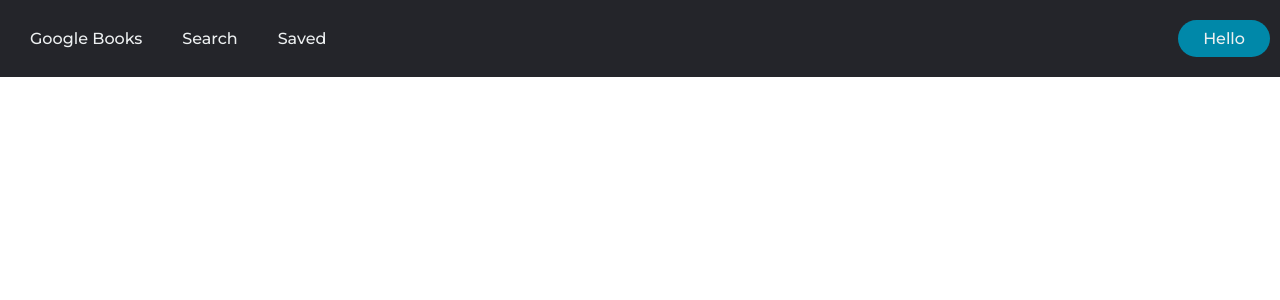
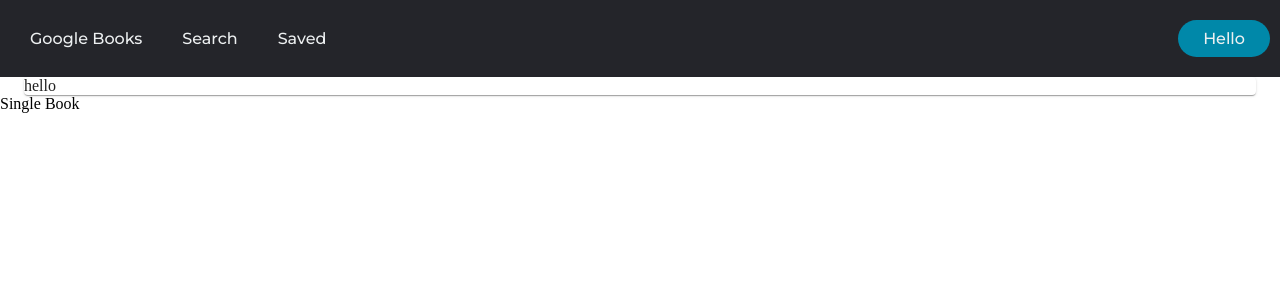
Before and after one commit to kev-luo/google-books, a React (Create React App) app in the folder client/: page /book/1 in a window 1280 px wide. Shown: the top 300 px of the page. Built offline with nearby package versions, Linux system fonts and the light colour scheme.

Commit message:
react-router dom set up

```diff
--- a/client/src/App.js
+++ b/client/src/App.js
@@ -1,10 +1,23 @@
 import React from 'react';
+import { BrowserRouter as Router, Switch, Route } from 'react-router-dom';
 import './App.css';
 
+import Search from './pages/Search';
+import Saved from './pages/Saved';
+import SingleBook from './pages/SingleBook';
 import Nav from './components/Nav';
+import Jumbotron from './components/Jumbotron';
 
 export default function App() {
   return (
-    <Nav />
+    <Router>
+      <Nav />
+      <Jumbotron />
+      <Switch>
+        <Route exact path="/" component={Search} />
+        <Route exact path="/saved" component={Saved} />
+        <Route exact path="/book/:id" component={SingleBook} />
+      </Switch>
+    </Router>
   )
 }
--- a/client/src/components/Jumbotron.js
+++ b/client/src/components/Jumbotron.js
@@ -1,9 +1,14 @@
 import React from 'react'
+import { makeStyles } from '@material-ui/core/styles';
+import { Container, Paper } from '@material-ui/core';
+
 
 export default function Jumbotron() {
   return (
-    <div>
-
-    </div>
+    <Container>
+      <Paper>
+        <p>hello</p>
+      </Paper>
+    </Container>
   )
 }
--- a/client/src/components/Nav.js
+++ b/client/src/components/Nav.js
@@ -1,5 +1,22 @@
 import React from 'react'
+import { Link } from 'react-router-dom';
 import { makeStyles } from '@material-ui/core/styles';
+
+export default function Nav() {
+  const classes = useStyles();
+  return (
+    <div className={classes.root}>
+      <nav>
+        <ul className={classes.navList}>
+          <li><Link to="/" >Google Books</Link></li>
+          <li><Link to="/" >Search</Link></li>
+          <li><Link to="/saved" >Saved</Link></li>
+        </ul>
+      </nav>
+      <a href="#"><button className={classes.rightButton} >Hello</button></a>
+    </div>
+  )
+}
 
 const useStyles = makeStyles(theme => ({
   root: {
@@ -34,19 +51,3 @@ const useStyles = makeStyles(theme => ({
     }
   }
 }))
-
-export default function Nav() {
-  const classes = useStyles();
-  return (
-    <div className={classes.root}>
-      <nav>
-        <ul className={classes.navList}>
-          <li><a href="#" >Google Books</a></li>
-          <li><a href="#" >Search</a></li>
-          <li><a href="#" >Saved</a></li>
-        </ul>
-      </nav>
-      <a href="#"><button className={classes.rightButton} >Hello</button></a>
-    </div>
-  )
-}
--- a/client/src/pages/Saved.js
+++ b/client/src/pages/Saved.js
@@ -3,7 +3,7 @@ import React from 'react'
 export default function Saved() {
   return (
     <div>
-
+      Saved Books
     </div>
   )
 }
--- a/client/src/pages/Search.js
+++ b/client/src/pages/Search.js
@@ -3,7 +3,7 @@ import React from 'react'
 export default function Search() {
   return (
     <div>
-
+      Search a book
     </div>
   )
 }
--- a/client/src/pages/SingleBook.js
+++ b/client/src/pages/SingleBook.js
@@ -3,7 +3,7 @@ import React from 'react'
 export default function SingleBook() {
   return (
     <div>
-
+      Single Book
     </div>
   )
 }
```
Also changed, not shown: client/src/components/google.png (deleted).
